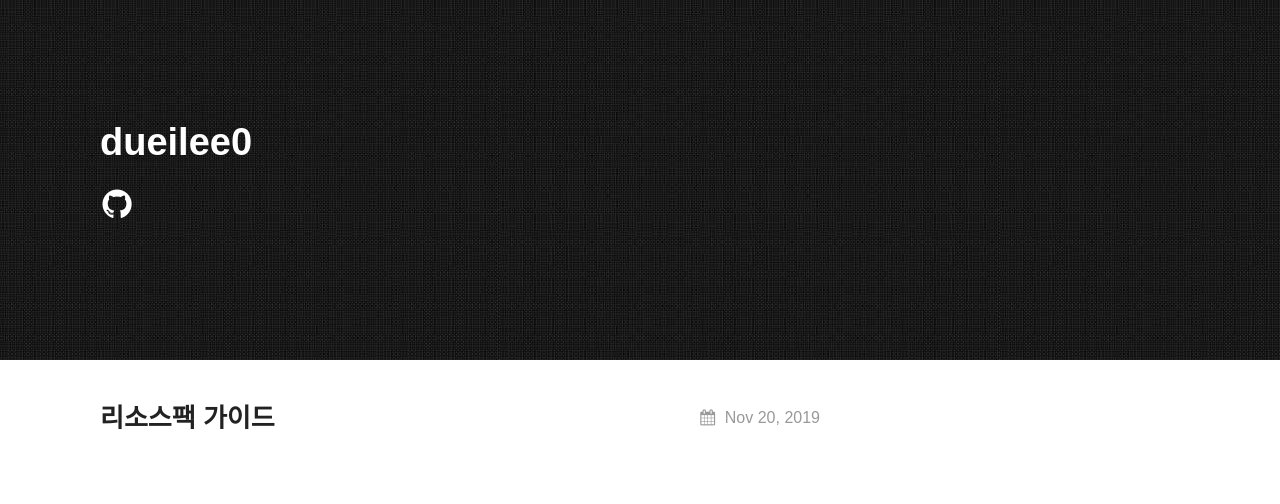
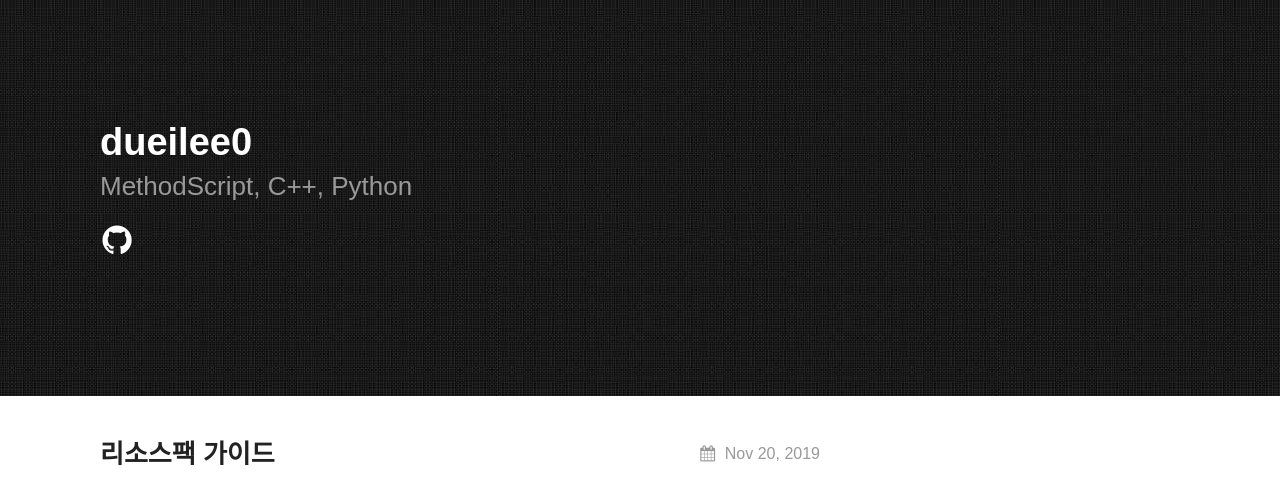
Before and after one commit to dueilee0/dueilee0.github.io, a Jekyll site: the page built from index.md, in a window 1280 px wide. Shown: the top 504 px of the page. Built offline with Jekyll 4.4.1, drawn with Linux system fonts in a browser that asks for light colours; some web fonts are replaced.

Commit message:
Update _config.yml

```diff
--- a/_config.yml
+++ b/_config.yml
@@ -30,7 +30,7 @@ paginate:       5
 
 texture:
   title: dueilee0
-  tagline:
+  tagline: MethodScript, C++, Python
   date_format: "%b %-d, %Y"
   style: black
   showNav: false
```
